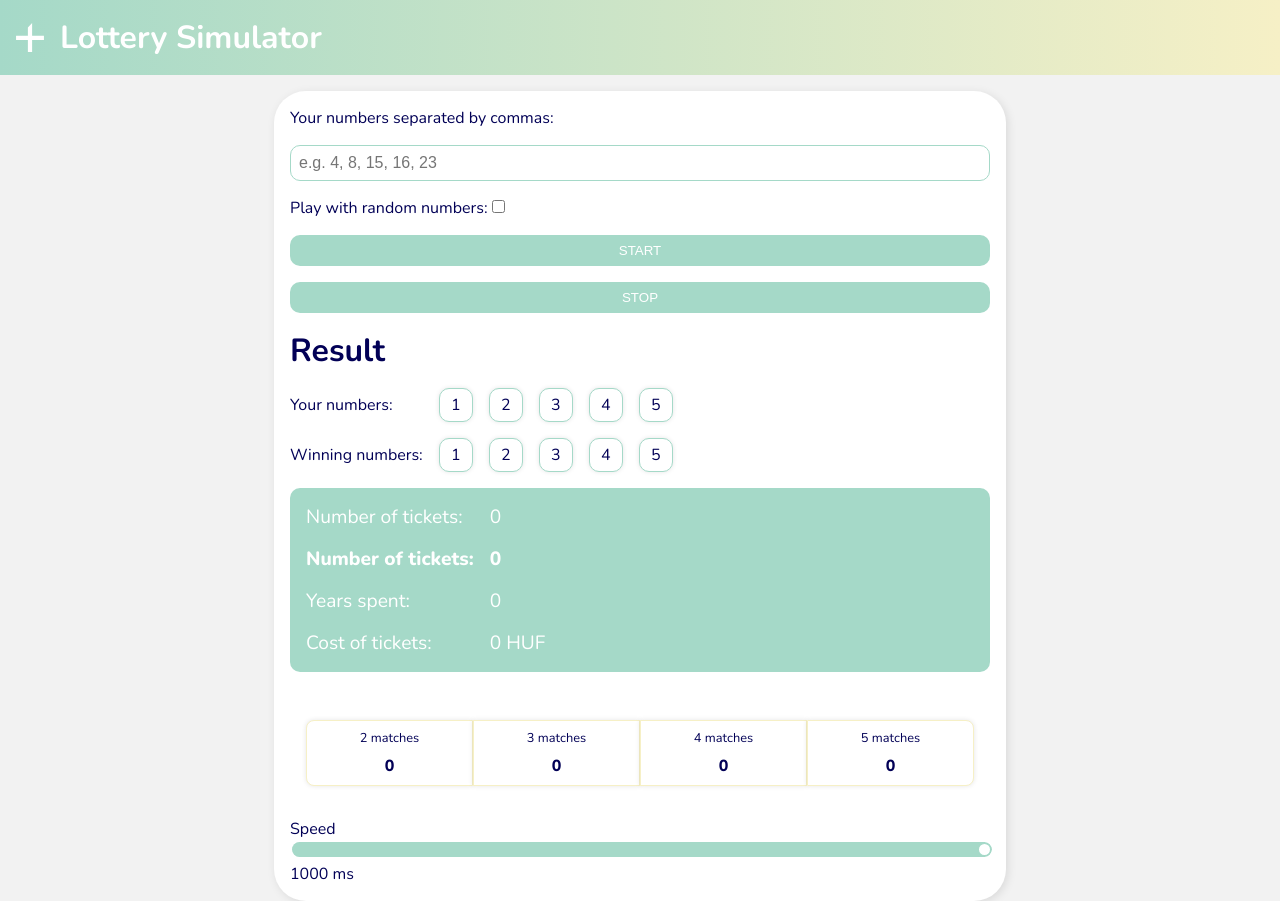
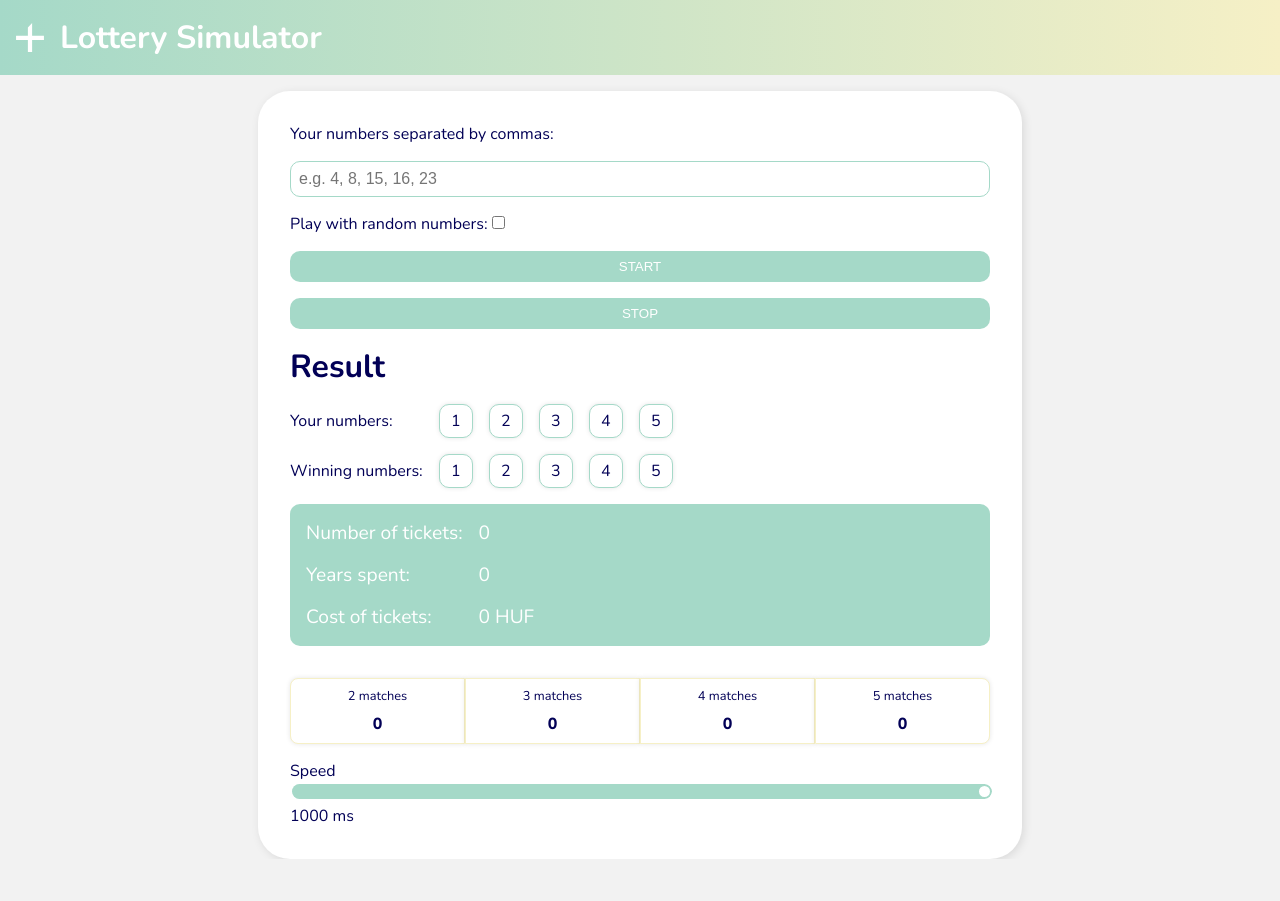
Before and after one commit to jenolah/lotto-simulator, a Vue app: page / in a window 1280 px wide. After the commit the page ends 859 px from the top, so only its background shows below. Built offline with nearby package versions, Linux system fonts and the light colour scheme.

Commit message:
style winning conditions

```diff
--- a/src/components/Metrics.vue
+++ b/src/components/Metrics.vue
@@ -1,5 +1,9 @@
 <script setup>
-const { numberOfTickets } = defineProps(['numberOfTickets'])
+import { ref } from 'vue'
+const { numberOfTickets, hasWon } = defineProps(['numberOfTickets', 'hasWon'])
+
+console.log(hasWon)
+
 const formatNumber = (number) => {
   return number.toString().replace(/\B(?=(\d{3})+(?!\d))/g, ' ')
 }
@@ -7,17 +11,32 @@ const formatNumber = (number) => {
 
 <template>
   <div class="metrics grid">
-    <div>Number of tickets:</div>
-    <div>{{ numberOfTickets }}</div>
     <div class="bold">Number of tickets:</div>
     <div class="bold">{{ formatNumber(numberOfTickets) }}</div>
-    <div>Years spent:</div>
-    <div>{{ formatNumber(Math.round(numberOfTickets / 52)) }}</div>
+    <div :class="{ won: hasWon }">Years spent:</div>
+    <div :class="{ won: hasWon }">{{ formatNumber(Math.round(numberOfTickets / 52)) }}</div>
     <div>Cost of tickets:</div>
     <div>{{ formatNumber(numberOfTickets * 300) }} HUF</div>
   </div>
 </template>
 
 <style lang="scss" scoped>
-@use '@/assets/base';
+.won {
+  font-size: 2rem;
+  font-weight: 800;
+  background: linear-gradient(
+    to right,
+    #ef5350,
+    #f48fb1,
+    #7e57c2,
+    #2196f3,
+    #26c6da,
+    #43a047,
+    #eeff41,
+    #f9a825,
+    #ff5722
+  );
+  -webkit-background-clip: text;
+  -webkit-text-fill-color: transparent;
+}
 </style>
--- a/src/components/Simulator.vue
+++ b/src/components/Simulator.vue
@@ -15,6 +15,7 @@ const matches = ref({
 })
 const inputString = ref('')
 const isRandom = ref(false)
+const hasWon = ref(false)
 
 const resetInterval = () => {
   if (idInterval.value) clearInterval(idInterval.value)
@@ -69,8 +70,8 @@ const processLotteryRound = () => {
   numberOfTickets.value += 1
 
   if (matches.value[5] > 0) {
+    hasWon.value = true
     stopInterval()
-    alert('You won the lottery!')
   }
 }
 
@@ -93,7 +94,7 @@ onUnmounted(() => {
 
     <button @click="stopInterval">STOP</button>
 
-    <h2 class="title">Result</h2>
+    <h2 class="title">Result{{ hasWon ? ' - You won!' : '' }}</h2>
     <div class="grid">
       <p>Your numbers:</p>
 
@@ -103,14 +104,13 @@ onUnmounted(() => {
         </span>
       </div>
       <p>Winning numbers:</p>
-
       <div class="number-list">
         <span v-for="number in Array.from(winningNumbers)" class="number">
           {{ number }}
         </span>
       </div>
     </div>
-    <Metrics :numberOfTickets="numberOfTickets" />
+    <Metrics :numberOfTickets="numberOfTickets" :hasWon="hasWon" />
     <div class="matches">
       <div class="match-card" v-for="(match, index) in matches">
         <p class="text-small">{{ index }} matches</p>
@@ -143,7 +143,7 @@ onUnmounted(() => {
   margin: auto;
   max-width: 700px;
   background-color: white;
-  padding: 1rem;
+  padding: 2rem;
   border-radius: 2rem;
   box-shadow: 2px 2px 10px base.$shadow-color;
 }
@@ -170,7 +170,6 @@ onUnmounted(() => {
   justify-content: center;
   align-items: center;
   margin-top: 1rem;
-  padding: 1rem;
   grid-template-columns: repeat(4, 1fr);
 
   @media screen and (max-width: 600px) {
```
